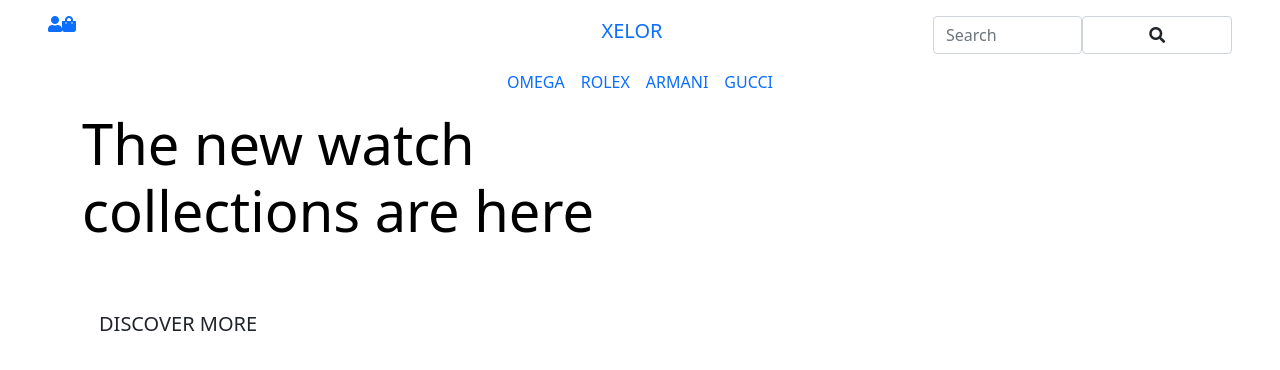
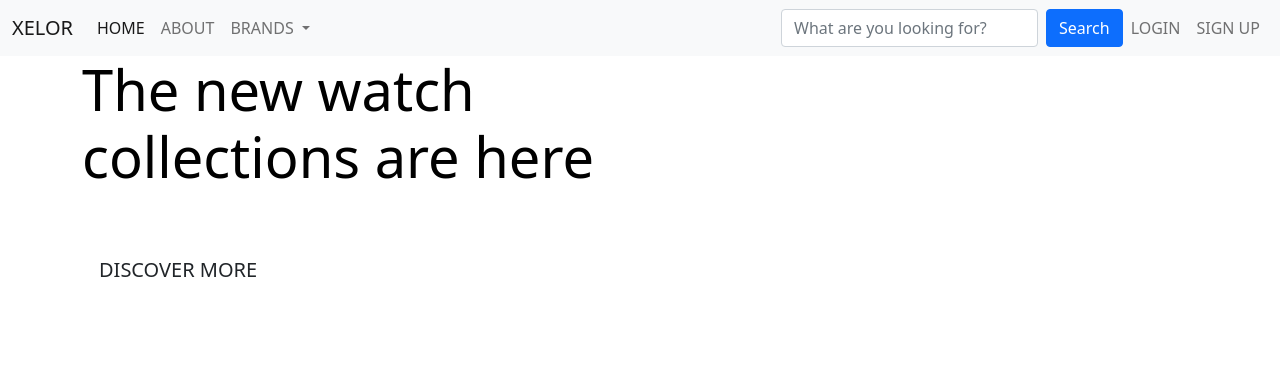
Before and after one commit to VTwin90/xelor, a Django app: page / in a window 1280 px wide. Shown: the top 370 px of the page. Run offline with Django 3.2, Linux system fonts and the light colour scheme.

Commit message:
update nav structure and content

```diff
--- a/templates/base.html
+++ b/templates/base.html
@@ -37,49 +37,48 @@
     <title>Xelor {% block extra_title %}{% endblock %}</title>
 </head>
 <body>
-    <header class="container-fluid fixed-top"></header>
-    <div class="container-fluid px-md-5 mt-3">
-        <div class="row justify-content-between">
-            <div class="col-md-8 order-md-last">
-                <div class="row">
-                    <div class="col-md-6 text-center">
+    <header class="container-fluid fixed-top">
+
+    </header>
+    <nav class="navbar navbar-expand-lg navbar-light bg-light">
+        <div class="container-fluid">
           <a class="navbar-brand" href="#">XELOR</a>
-                    </div>
-                    <div class="col-md-6 d-md-flex justify-content-end mb-md-0 mb-3">
-                        <form action="#" class="searchform order-lg-last">
-                            <div class="form-group d-flex">
-                                <input type="text" class="form-control pl-3" placeholder="Search">
-                                <button type="submit" placeholder="" class="form-control search">
-                                    <span class="fa fa-search"></span>
+          <button class="navbar-toggler" type="button" data-bs-toggle="collapse" data-bs-target="#navbarSupportedContent" aria-controls="navbarSupportedContent" aria-expanded="false" aria-label="Toggle navigation">
+            <span class="navbar-toggler-icon"></span>
           </button>
-                            </div>
+          <div class="collapse navbar-collapse justify-content-center" id="navbarSupportedContent">
+            <ul class="navbar-nav me-auto mb-2 mb-lg-0">
+              <li class="nav-item">
+                <a class="nav-link active" aria-current="page" href="#">HOME</a>
+              </li>
+              <li class="nav-item">
+                <a class="nav-link" href="#">ABOUT</a>
+              </li>
+              <li class="nav-item dropdown">
+                <a class="nav-link dropdown-toggle" href="#" id="navbarDropdown" role="button" data-bs-toggle="dropdown" aria-expanded="false">
+                  BRANDS
+                </a>
+                <ul class="dropdown-menu" aria-labelledby="navbarDropdown">
+                  <li><a class="dropdown-item" href="#">OMEGA</a></li>
+                  <li><a class="dropdown-item" href="#">ROLEX</a></li>
+                  <li><a class="dropdown-item" href="#">GUCCI</a></li>
+                  <li><a class="dropdown-item" href="#">ARMANI</a></li>
+                  <li><hr class="dropdown-divider"></li>
+                  <li><a class="dropdown-item" href="#">ALL PRODUCTS</a></li>
+                </ul>
+              </li>
+            </ul>
+            <form class="d-flex">
+              <input class="form-control me-2 w-100" type="search" placeholder="What are you looking for?" aria-label="Search">
+              <button class="btn btn-primary" type="submit">Search</button>
             </form>
-                    </div>
-                </div>
-            </div>
-            <div class="col-md-4 d-flex">
-                <div class="nav_icons">
-                    <p class="mb-0 d-flex">
-                        <a href="#" class="d-flex align-items-center justify-content-center"><span class="fas fa-user"><i class="sr-only">Account</i></span></a>
-                        <a href="#" class="d-flex align-items-center justify-content-center"><span class="fas fa-shopping-bag"><i class="sr-only">Shopping Bag</i></span></a>
-                    </p>
-                </div>
-            </div>
-        </div>
-    </div>
-
-    <nav class="navbar navbar-expand-lg" id="nav">
-        <div class="container-fluid">
-            <button class="navbar-toggler" type="button" data-toggle="collapse" data-target="#nav"
-                aria-controls="nav" aria-expanded="false" aria-label="Toggle navigation">
-                <span class="fa fa-bars"></span>
-            </button>
-            <div class="collapse navbar-collapse" id="nav">
-                <ul class="navbar-nav m-auto">
-                    <li class="nav-item active"><a href="#" class="nav-link">OMEGA</a></li>
-                    <li class="nav-item"><a href="#" class="nav-link">ROLEX</a></li>
-                    <li class="nav-item"><a href="#" class="nav-link">ARMANI</a></li>
-                    <li class="nav-item"><a href="#" class="nav-link">GUCCI</a></li>
+            <ul class="nav navbar-nav navbar-right">
+                <li class="nav-item">
+                    <a class="nav-link" href="#">LOGIN</a>
+                  </li>
+                  <li class="nav-item">
+                    <a class="nav-link" href="#">SIGN UP</a>
+                  </li>
             </ul>
           </div>
         </div>
```
Lines whose indentation alone changed are shown as unchanged.
